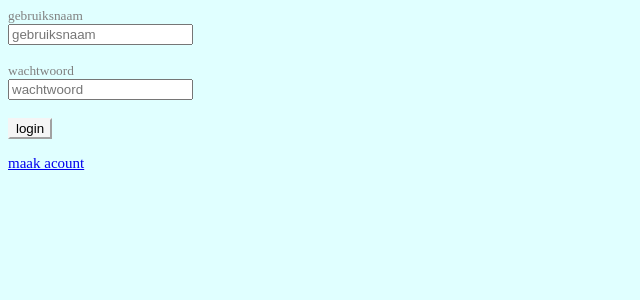
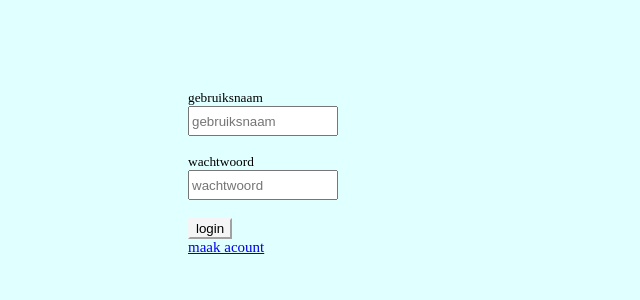
Before and after one commit to Rafaelorr/flask_chat_app, a Flask app: page /login in a window 1280 px wide. Shown: the top 300 px of the page, without its empty margins (0-640 px from the left). Run offline with Flask 3, Linux system fonts and the light colour scheme.

Commit message:
maak een login pagina en een goed ontwerp

```diff
--- a/app.py
+++ b/app.py
@@ -94,10 +94,11 @@ def redrict():
 @app.route("/home", methods=["POST", "GET"])
 def home():
  if request.method == "POST":
-    try:
-      naam = session["naam"]
-    except:
-      naam = request.form.get("naam")
+    if request.form.get("naam") == "":
+      try:
+        naam = session["naam"]
+      except:
+        naam = request.form.get("naam")
     code = request.form.get("code")
     room_id = request.form.get("room_id")
     join = request.form.get("join", False)
@@ -170,4 +171,4 @@ def disconnect():
   send({"naam": naam, "message": "has left the room"}, to=room)
 
 if __name__ == "__main__":
-  socketio.run(app,host="0.0.0.0", debug=True)
+  socketio.run(app,host="0.0.0.0",debug=True)
--- a/static/css/login.css
+++ b/static/css/login.css
@@ -1,17 +1,21 @@
 button{
+    margin-left: 80px;
     background-color: whitesmoke;
     border-color: whitesmoke;
 }
 button:hover{
+    margin-left: 80px;
     background-color: rgb(160, 212, 229);
     border-color: rgb(141, 209, 232);
 }
 a{
+    margin-left: 80px;
     font-size: 15px;
 }
 label{
+    margin-left: 80px;
     font-size: smaller;
-    color: gray;
+    color: black;
 }
 body{
     background-color: lightcyan;
@@ -21,3 +25,15 @@ body{
     align-items: center;
     justify-content: center;
 }
+input{
+    width: 150;
+    height: 30;
+    margin-left: 80px;
+}
+input::placeholder{
+    height: 25;
+}
+form{
+    margin-top: 90px;
+    margin-left: 100px;
+}
--- a/templates/login.html
+++ b/templates/login.html
@@ -11,8 +11,8 @@
       <input type="text" name="naam" id="naam" placeholder="gebruiksnaam" required><br><br>
       <label for="wachtwoord">wachtwoord</label><br>
       <input type="password" name="wachtwoord" id="wachtwoord" placeholder="wachtwoord" required><br><br>
-      <button type="submit">login</button>
+      <button type="submit">login</button><br>
+      <a href="http://192.168.76.202:5000/create_acount">maak acount</a>
     </form>
-    <a href="http://192.168.76.202:5000/create_acount">maak acount</a>
   </body>
 </html>
```
